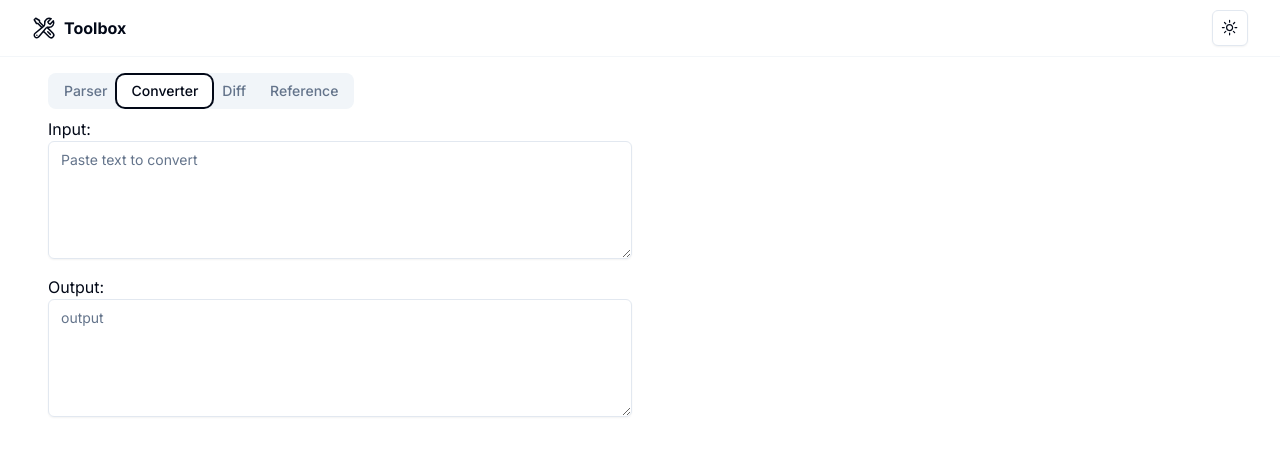
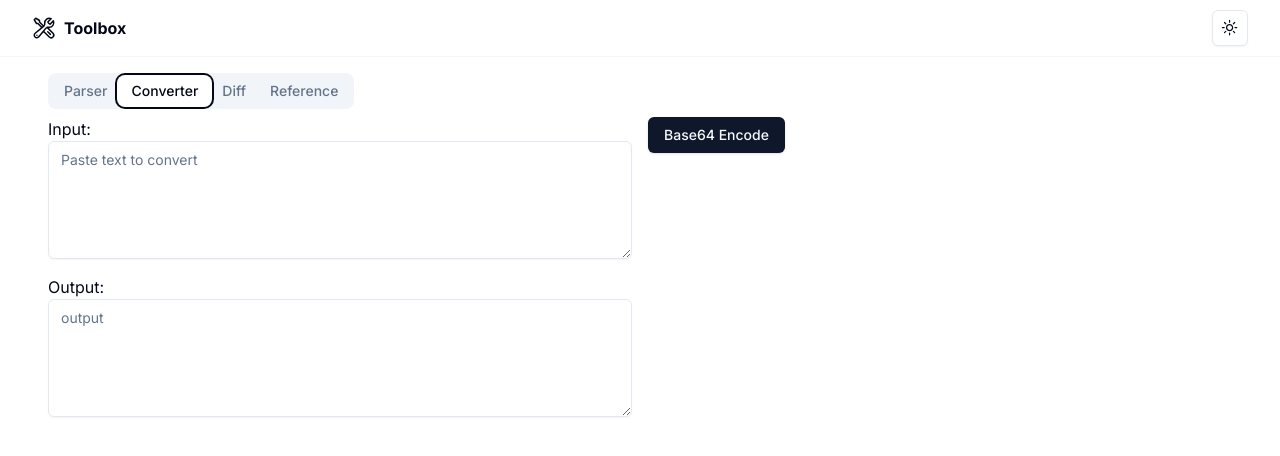
Before and after one commit to thameera/toolbox, a Next.js app: page / in a window 1280 px wide. Both pictures are taken after typing "Sample", "Sample" into the empty fields and a click on the tab "Converter". Shown: the top 456 px of the page. Built offline with nearby package versions, Linux system fonts and the light colour scheme.

Commit message:
Converter tracer bullet

```diff
--- a/src/components/converter/conv-container.tsx
+++ b/src/components/converter/conv-container.tsx
@@ -1,8 +1,19 @@
 import { DynamicTextarea } from "../dynamic-textarea";
+import { Button } from "@/components/ui/button";
+import { useState } from "react";
+import { convertText } from "@/lib/converters";
 
 export function ConvContainer(): JSX.Element {
+  const [input, setInput] = useState("");
+
   const handleTextChange = (text: string) => {
-    console.log(text);
+    setInput(text);
+  };
+
+  const convert = (taskId: string) => {
+    console.log(taskId);
+    const output = convertText(input, taskId);
+    console.log(output);
   };
 
   return (
@@ -20,6 +31,9 @@ export function ConvContainer(): JSX.Element {
           <DynamicTextarea placeholder="output" onChange={handleTextChange} />
         </div>
       </div>
+      <div className="pl-2 w-1/2">
+        <Button onClick={() => convert("base64_encode")}>Base64 Encode</Button>
+      </div>
     </div>
   );
 }
--- /dev/null
+++ b/src/lib/converters/basicEncodings.ts
@@ -0,0 +1,3 @@
+export const base64_encode = (text: string): string => {
+  return btoa(text);
+};
--- /dev/null
+++ b/src/lib/converters/index.ts
@@ -0,0 +1,8 @@
+import * as basicEncodings from "./basicEncodings";
+
+export const convertText = (text: string, taskId: string): string => {
+  if (basicEncodings[taskId]) {
+    return basicEncodings[taskId](text);
+  }
+  return "";
+};
```
